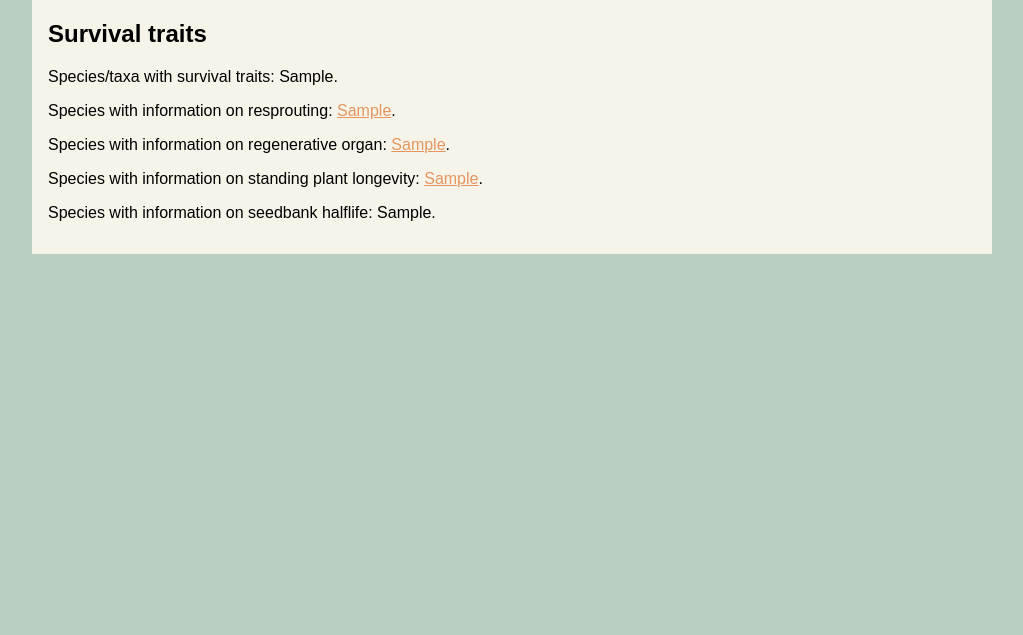
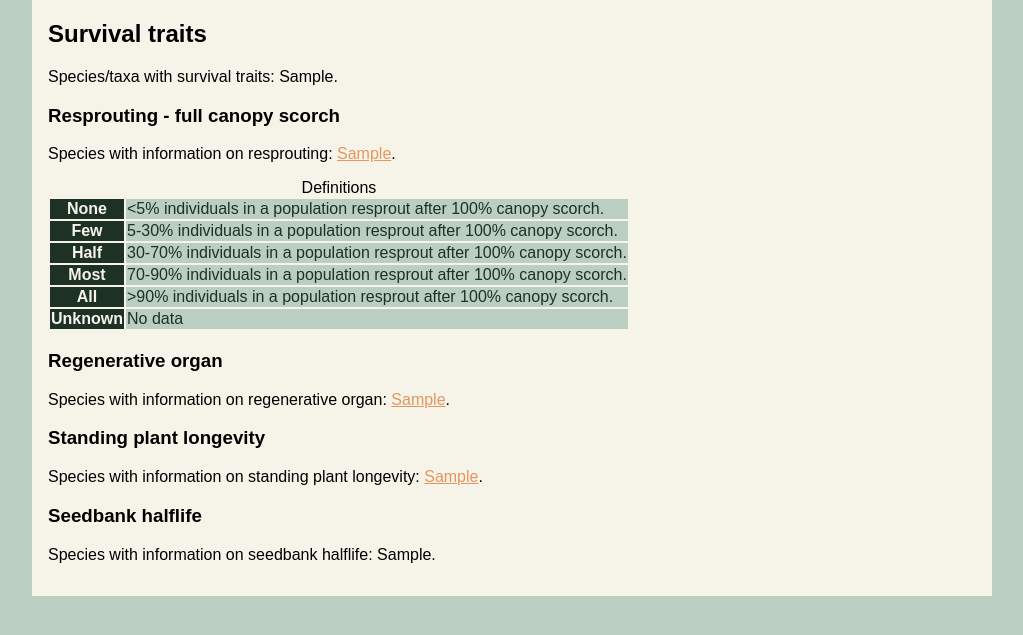
Before and after one commit to ces-unsw-edu-au/fireveg-webapp, a Flask app: template webapp/templates/traits/summary.html in a window 1280 px wide. Shown: the part 148-783 px from the top of the page, without its empty margins (128-1151 px from the left). Run offline with Flask 2, Linux system fonts and the light colour scheme; the template is opened without the code that fills it: most values are stand-ins (such as "Sample title", 1, 10 or a date in 2020); some libraries are stand-ins or nearby versions.

Commit message:
include trait definitions

```diff
--- a/webapp/templates/species/list.html
+++ b/webapp/templates/species/list.html
@@ -9,7 +9,7 @@
 <table>
     <tr><th colspan=2>Species</th><th>Vernacular name</th><th>Survival traits</th></tr>
 {% for pair in pairs %}
-
+  <tr>
             {% if pair[0] == None %}
               <td class='empty'>no code</td>
           {% else %}
--- a/webapp/templates/traits/summary.html
+++ b/webapp/templates/traits/summary.html
@@ -10,17 +10,33 @@
   Species/taxa with survival traits:	{{ surv_info[0] }}.
 </p>
 
+<h3>Resprouting - full canopy scorch</h3>
 <p>
   Species with information on resprouting:	<a href="{{ url_for( 'traits.trait_list', group='survival',var='resprouting' ) }}">{{ surv_info[1] }}</a>.
 </p>
+  <table class='definitions'>
+    <caption class='definitions'>Definitions</caption>
+    <tr><th>None</th><td>&lt;5% individuals in a population resprout after 100% canopy scorch.</td></tr>
+      <tr><th>Few</th><td>5-30% individuals in a population resprout after 100% canopy scorch.</td></tr>
+        <tr><th>Half</th><td>30-70% individuals in a population resprout after 100% canopy scorch.</td></tr>
+          <tr><th>Most</th><td>70-90% individuals in a population resprout after 100% canopy scorch.</td></tr>
+            <tr><th>All</th><td>&gt;90% individuals in a population resprout after 100% canopy scorch.</td></tr>
+              <tr><th>Unknown</th><td>No data</td></tr>
+              </table>
+
+<h3>Regenerative organ</h3>
 
 <p>
   Species with information on regenerative organ:	<a href="{{ url_for( 'traits.trait_list', group='survival',var='regenerative_organ' ) }}">{{ surv_info[2] }}</a>.
 </p>
 
+<h3>Standing plant longevity</h3>
+
 <p>
   Species with information on standing plant longevity:	<a href="{{ url_for( 'traits.trait_list', group='survival',var='standing_plant_longevity' ) }}">{{ surv_info[3] }}</a>.
 </p>
+
+<h3>Seedbank halflife</h3>
 
 <p>
   Species with information on seedbank halflife:	{{ surv_info[4] }}.
```
